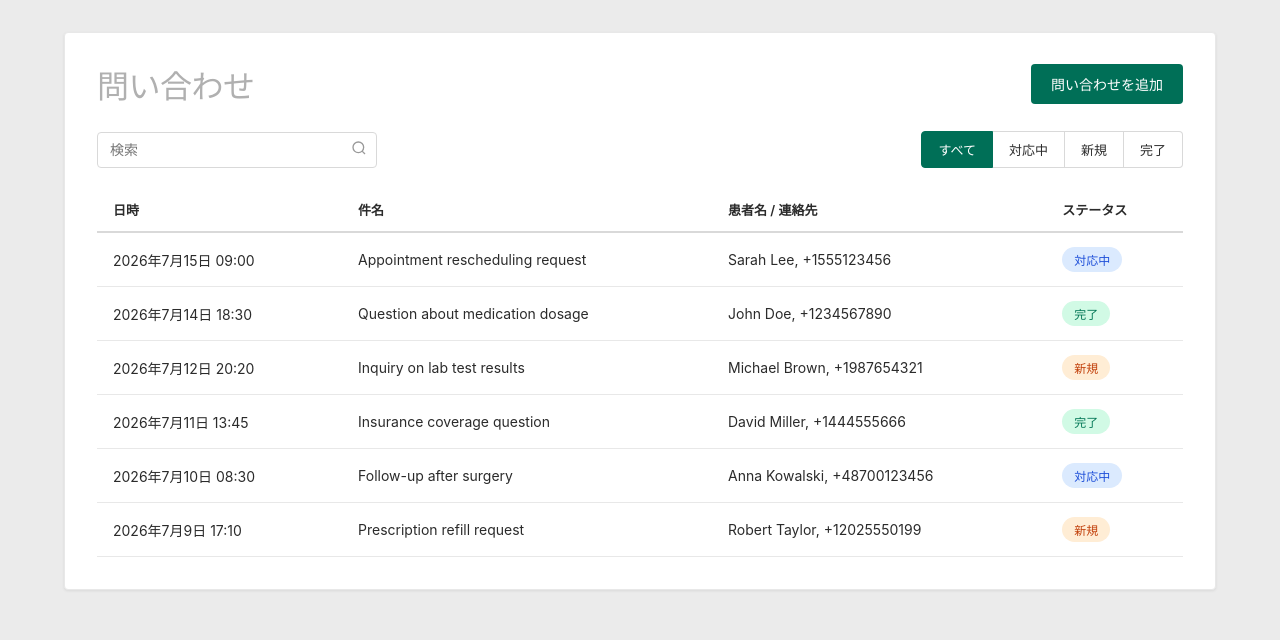
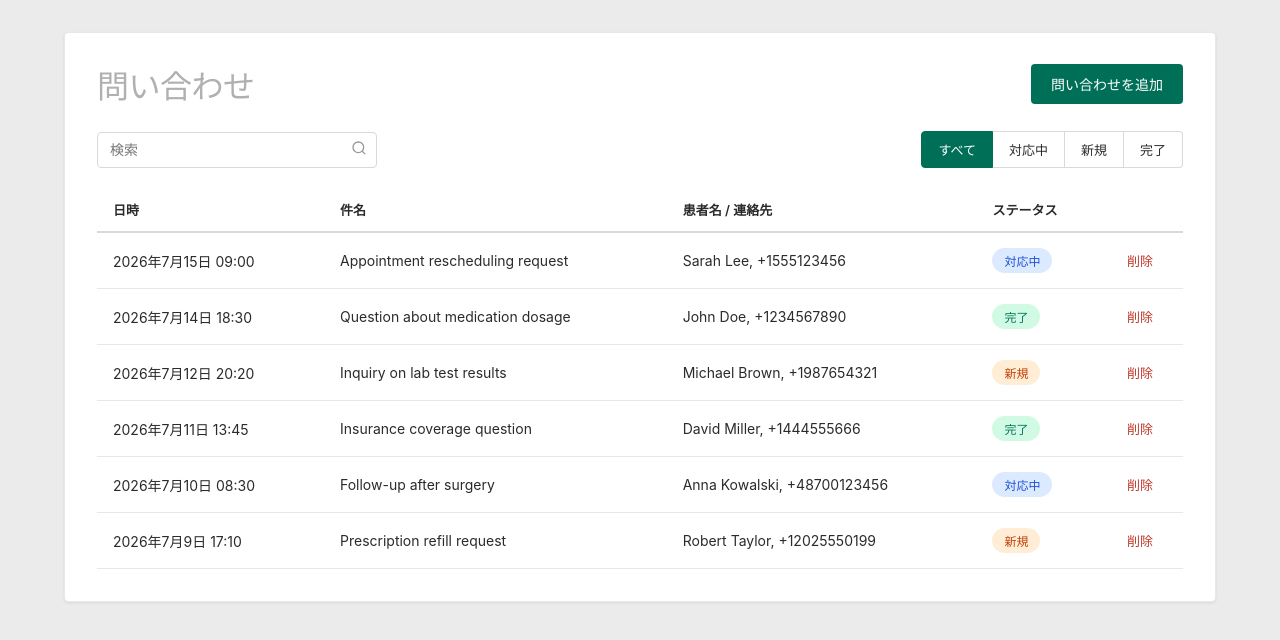
Before and after one commit to TairaReiga/clinic-reservation-cloud, a Flask app: page /inquiries in a window 1280 px wide. Shown: the part 56-696 px from the top of the page. Run offline with Flask 3, Linux system fonts and the light colour scheme; the visitor is signed in with stand-in values (Sample User, id 1).

Commit message:
Add delete actions for reservations and inquiries on list views.
Co-authored-by: Cursor <cursoragent@cursor.com>

```diff
--- a/flask-app/app/routes.py
+++ b/flask-app/app/routes.py
@@ -139,19 +139,23 @@ def patients_new():
     return render_template("patients_form.html", name="", phone="")
 
 
+def _delete_reservation(reservation: Reservation) -> None:
+    if reservation.image_filename:
+        image_path = os.path.join(
+            current_app.config["UPLOAD_FOLDER"], reservation.image_filename
+        )
+        if os.path.exists(image_path):
+            os.remove(image_path)
+    db.session.delete(reservation)
+
+
 @main_bp.route("/patients/<int:patient_id>/delete", methods=["POST"])
 @login_required
 def patients_delete(patient_id: int):
     patient = Patient.query.get_or_404(patient_id)
 
     for reservation in list(patient.reservations):
-        if reservation.image_filename:
-            image_path = os.path.join(
-                current_app.config["UPLOAD_FOLDER"], reservation.image_filename
-            )
-            if os.path.exists(image_path):
-                os.remove(image_path)
-        db.session.delete(reservation)
+        _delete_reservation(reservation)
 
     db.session.delete(patient)
     db.session.commit()
@@ -242,6 +246,16 @@ def reservations_visit(reservation_id: int):
     db.session.commit()
     flash("来院済みに更新しました。", "success")
     return redirect(url_for("main.reservations_detail", reservation_id=reservation_id))
+
+
+@main_bp.route("/reservations/<int:reservation_id>/delete", methods=["POST"])
+@login_required
+def reservations_delete(reservation_id: int):
+    reservation = Reservation.query.get_or_404(reservation_id)
+    _delete_reservation(reservation)
+    db.session.commit()
+    flash("予約を削除しました。", "success")
+    return redirect(url_for("main.reservations_list"))
 
 
 @main_bp.route("/reservations/<int:reservation_id>/datetime", methods=["POST"])
@@ -356,6 +370,16 @@ def inquiries_edit(inquiry_id: int):
     )
 
 
+@main_bp.route("/inquiries/<int:inquiry_id>/delete", methods=["POST"])
+@login_required
+def inquiries_delete(inquiry_id: int):
+    inquiry = Inquiry.query.get_or_404(inquiry_id)
+    db.session.delete(inquiry)
+    db.session.commit()
+    flash("問い合わせを削除しました。", "success")
+    return redirect(url_for("main.inquiries_list"))
+
+
 def _save_inquiry(inquiry: Inquiry | None = None):
     dt_str = request.form.get("datetime")
     subject = request.form.get("subject", "").strip()
--- a/flask-app/templates/base.html
+++ b/flask-app/templates/base.html
@@ -203,6 +203,17 @@
     }
 
     .btn-text:hover { color: var(--text-primary); }
+
+    .btn-delete {
+      background: none;
+      border: none;
+      color: #c0392b;
+      font-size: 13px;
+      cursor: pointer;
+      padding: 4px 8px;
+    }
+
+    .btn-delete:hover { text-decoration: underline; }
 
     .back-link {
       display: inline-flex;
--- a/flask-app/templates/inquiries_list.html
+++ b/flask-app/templates/inquiries_list.html
@@ -37,6 +37,7 @@
       <th>件名</th>
       <th>患者名 / 連絡先</th>
       <th>ステータス</th>
+      <th style="width: 80px;"></th>
     </tr>
   </thead>
   <tbody>
@@ -56,10 +57,16 @@
           {{ i.status | inquiry_status }}
         {% endif %}
       </td>
+      <td onclick="event.stopPropagation()">
+        <form method="post" action="{{ url_for('main.inquiries_delete', inquiry_id=i.id) }}"
+              onsubmit="return confirm('この問い合わせを削除しますか？');">
+          <button type="submit" class="btn-delete">削除</button>
+        </form>
+      </td>
     </tr>
     {% else %}
     <tr>
-      <td colspan="4" style="color: var(--text-muted);">問い合わせが見つかりません。</td>
+      <td colspan="5" style="color: var(--text-muted);">問い合わせが見つかりません。</td>
     </tr>
     {% endfor %}
   </tbody>
```
Also changed, not shown: flask-app/templates/patients_list.html (+0 -14 lines), flask-app/templates/reservations_list.html (+8 -1 lines).
